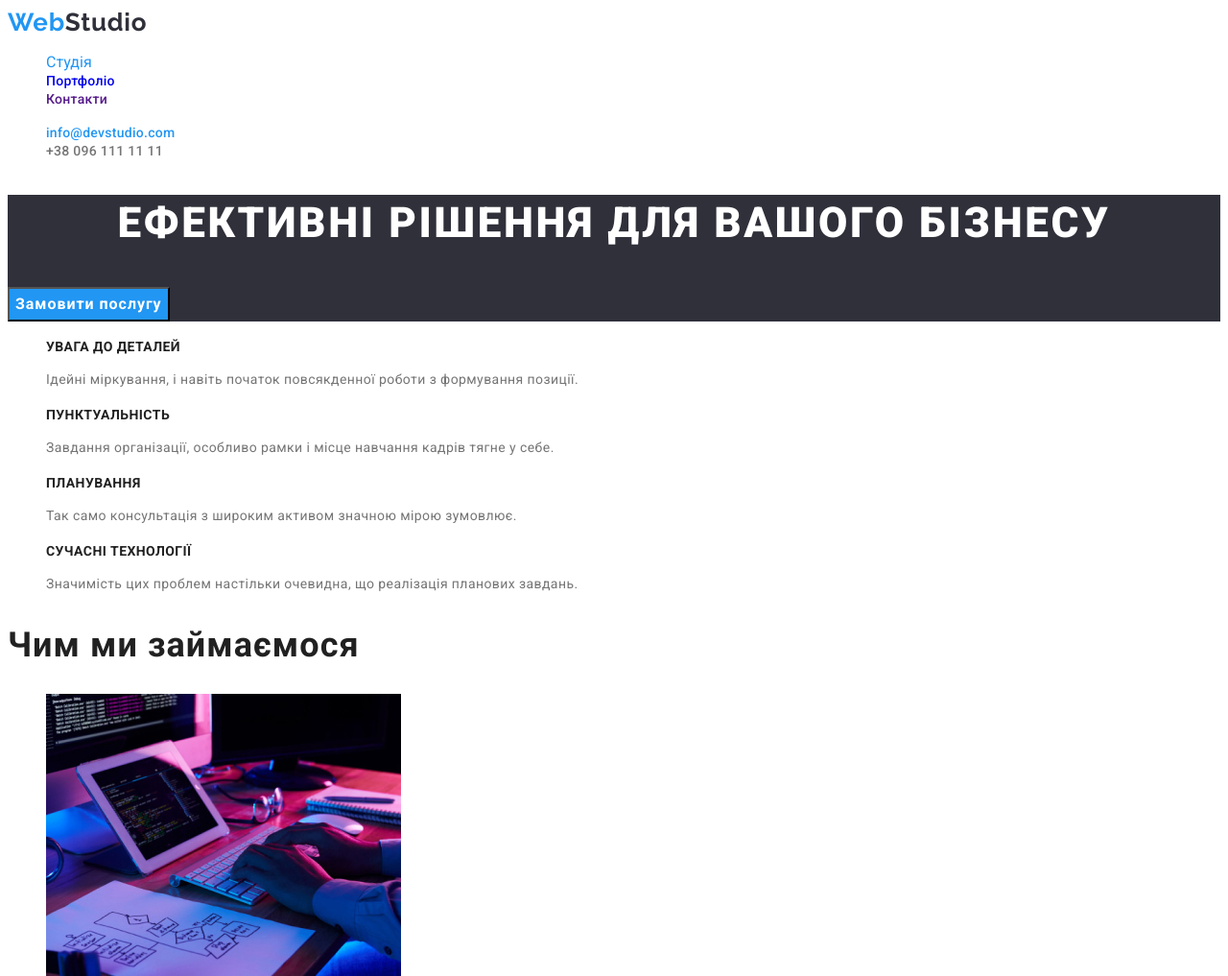
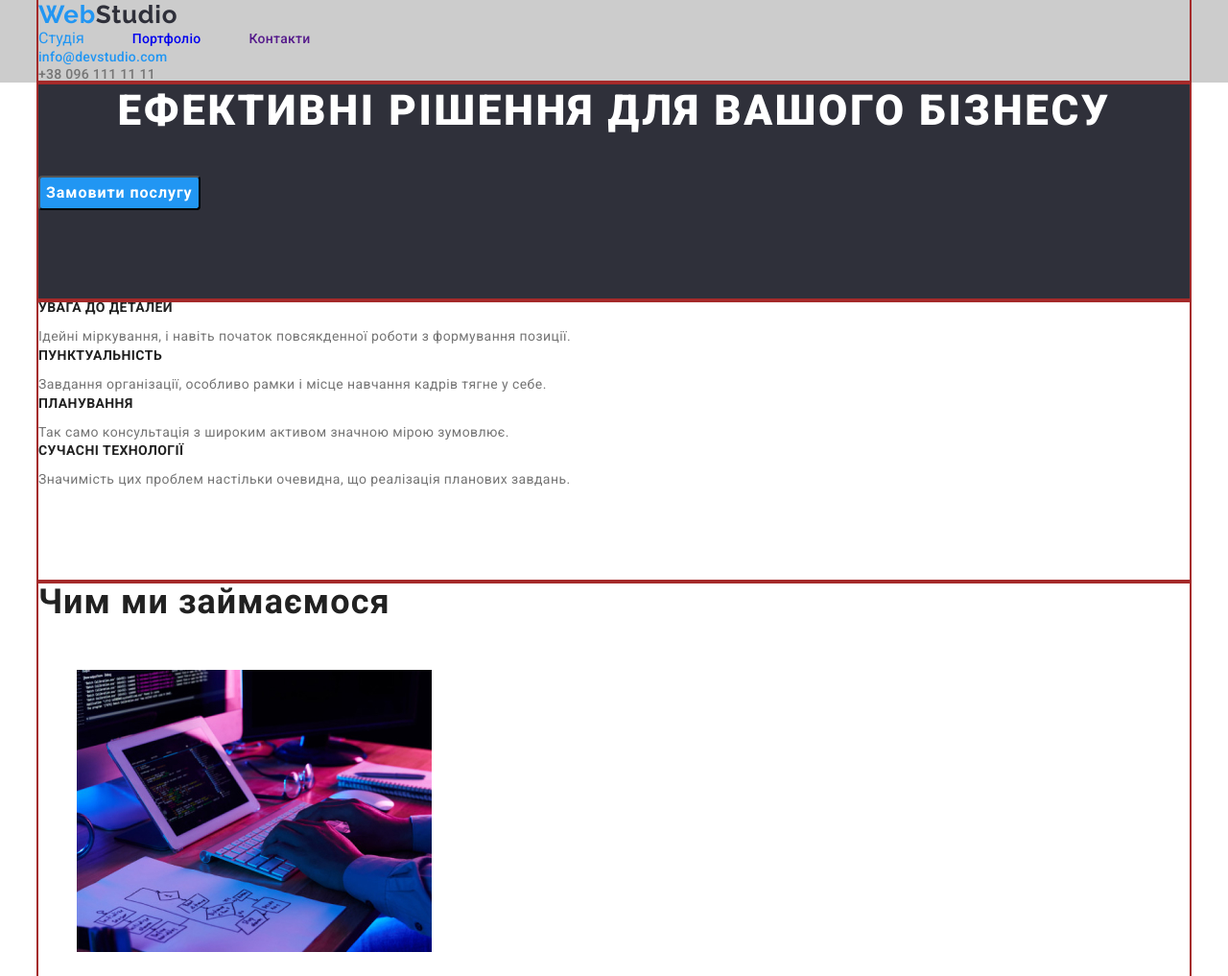
Before and after one commit to MaksymchukElla/github-tutorial-3, a plain HTML site: page index.html in a window 1280 px wide. Shown: the top 1017 px of the page at 96% size. Drawn offline with nearby package versions, Linux system fonts and the light colour scheme.

Commit message:
commit two

```diff
--- a/css/styles.css
+++ b/css/styles.css
@@ -8,25 +8,34 @@
 --title-text-color: #757575;
 --accent-color: #2196F3;
 --primary-white-color: #FFFFFF;
---title-wtite-color: #2F303A;
+--title-background-color: #2F303A;
 }
 
 body {
-  color: var(--primary-white-color);
+
   color: var(--primary-text-color);
   font-family:'Roboto', sans-serif;
 }
 
-.body {
-  color: var(--primary-white-color);
-}
 
 .list {
+  margin: 0;
+  padding: 0;
   list-style: none;
 }
 
+.page-header {
+  background-color: #ccc;
+}
+
+.container {
+  margin-left: auto;
+  margin-right: auto;
+  width: 1200px;
+  outline: 2px solid brown;
+}
 .logo {
-  color: var(--title-wtite-color);
+  color: var(--title-background-color);
   font-family: 'Raleway', sans-serif;
   font-weight: 700;
   font-size: 26px;
@@ -39,6 +48,14 @@ body {
 }
 
 /* site-nav list */
+.site-nav {
+  display: flex;
+}
+
+.site-nav .item:not(:last-child) {
+  margin-right: 50px;
+}
+
 .link {
   font-weight: 500;
   font-size: 14px;
@@ -58,6 +75,7 @@ body {
  }
 
 /* contakt list */
+
 .contakt-link {
   color: var(--accent-color);
   text-decoration: none;
@@ -88,7 +106,11 @@ body {
 /* Герой */
 
 .section-title {
-  background: var(--title-wtite-color);
+  margin-top: 0;
+  margin-bottom: 30;
+
+  background-color: var(--title-background-color);
+  color: var(--primary-white-color);
   font-weight: 900;
   font-size: 44px;
   line-height: 1.36;
@@ -97,7 +119,11 @@ body {
   text-transform: uppercase;
 }
 .button {
-  font-family:'Roboto', sans-serif;
+  display: inline-block;
+  padding: 11px,24px;
+  min-width: 152px;
+  border-radius: 4px;
+
   color: var(--primary-white-color);
   background: var(--accent-color);
   font-weight: 700;
@@ -128,10 +154,13 @@ body {
 }
 
 .section {
-  background-color: var(--title-wtite-color);
+  padding-bottom: 94px;
+  background-color: var(--title-background-color);
 }
 
 .benefits-text {
+  margin-bottom: 10px;
+
   color: var(--primary-text-color);
   font-weight: 700;
   font-size: 14px;
@@ -140,6 +169,9 @@ body {
   text-transform: uppercase;
 }
 .desc {
+  margin-top: 0px;
+  margin-bottom: 0px;
+
   color: var(--title-text-color);
   font-weight: 400;
   font-size: 14px;
@@ -147,17 +179,29 @@ body {
   letter-spacing: 0.03em;
 
 }
+.benefits {
+  padding-bottom: 94px;
+}
 .subtitle-text {
+  margin-top: 0;
+  margin-bottom: 50px;
+
   color: var(--primary-text-color);
   font-weight: 700;
   font-size: 36px;
   line-height: 1.17;
   letter-spacing: 0.03em;
 }
+.subtitle {
+  padding-bottom: 94px;
+}
 .team {
   background: #F5F4FA;
 }
 .team-title {
+  margin-top: 0px;
+  margin-bottom: 50px;
+
   color: var(--primary-text-color);
   font-weight: 700;
   font-size: 36px;
@@ -165,6 +209,9 @@ body {
   letter-spacing: 0.03em;
 }
 .team-name {
+  margin-top: 0px;
+  margin-bottom: 10px;
+
   color: var(--primary-text-color);
   font-weight: 500;
   font-size: 16px;
@@ -173,6 +220,9 @@ body {
   letter-spacing: 0.03em;
 }
 .team-role {
+  margin-top: 0px;
+  margin-bottom: 0px;
+
   color: var(--title-text-color);
   font-weight: 400;
   font-size: 16px;
@@ -180,19 +230,29 @@ body {
   text-align: center;
   letter-spacing: 0.03em;
 }
+.team {
+  padding-bottom: 94px;
+}
 /* Футер */
 
 .info {
+  color: #FFFFFF;
   font-style: normal;
   font-weight: 400;
   font-size: 14px;
   line-height: 1.71;
   letter-spacing: 0.03em;
 }
+.info-text {
+  margin-top: 0px;
+  margin-bottom: 28px;
+}
 .studio {
   color: var(--primary-white-color);
 }
 .info-link {
+  margin-bottom: 12px;
+  display: inline-block;
   color: rgba(255, 255, 255, 0.6);
   font-weight: 400;
   font-size: 14px;
@@ -201,12 +261,11 @@ body {
   text-decoration: none;
 }
 .part {
-  background-color: var(--title-wtite-color);
+  padding-bottom: 60px;
+  background-color: var(--title-background-color);
 }
 
- .info{
-  color: #FFFFFF;
-}
+
 /* Портфоліо */
 
 /* Герой */
@@ -227,6 +286,8 @@ body {
 }
 
 .project-name {
+  margin-top: 0px;
+  margin-bottom: 4px;
   font-weight: 700;
   font-size: 18px;
   line-height: 2.0;
@@ -234,6 +295,8 @@ body {
 }
 
 .project-link {
+  margin-top: 0px;
+  margin-bottom: 0px;
   color: var(--title-text-color);
   font-weight: 400;
   font-size: 16px;
--- a/index.html
+++ b/index.html
@@ -8,34 +8,42 @@
         <link rel="preconnect" href="https://fonts.googleapis.com">
         <link rel="preconnect" href="https://fonts.gstatic.com" crossorigin>
         <link
-          href="https://fonts.googleapis.com/css2?family=Montserrat:wght@400;700&family=Raleway:wght@700&family=Roboto:wght@400;500;700;900&display=swap"
-          rel="stylesheet">
+         href="https://fonts.googleapis.com/css2?family=Montserrat:wght@400;700&family=Raleway:wght@700&family=Roboto:wght@400;500;700;900&display=swap"
+         rel="stylesheet"/>
+        <link
+          rel="stylesheet" href="https://cdnjs.cloudflare.com/ajax/libs/modern-normalize/1.1.0/modern-normalize.min.css"
+        />
         <link rel="stylesheet" href="./css/styles.css"/>
     </head>
-    <body class="body">
-        <header>
+    <body>
+         <header class="page-header">
+            <div class="container">
             <a href="./index.html" class="logo"><span class="accent">Web</span>Studio</a>
             <nav>
                 <ul class="site-nav list">
-                    <li><a href="" class="link-current">Студія</a></li>
-                    <li><a href="./portfolio.html" class="link">Портфоліо</a></li>
-                    <li><a href="" class="link">Контакти</a></li>
+                    <li class="item"><a href="" class="link-current">Студія</a></li>
+                    <li class="item"><a href="./portfolio.html" class="link">Портфоліо</a></li>
+                    <li class="item"><a href="" class="link">Контакти</a></li>
                 </ul>
             </nav>
             <ul class="contakt list">
                 <li><a href="mailto:info@devstudio.com" class="contakt-link">info@devstudio.com</a></li>
                 <li><a href="tel.:+380961111111" class="contakt-type">+38 096 111 11 11</a></li>
             </ul>
-        </header>
+            </div>
+         </header>
          <main>
                <!-- Герой-->
+               <div class="container">
              <section class="section">
                 <h1 class="section-title">Ефективні рішення для вашого бізнесу</h1>
                 <button type="button" class="button">Замовити послугу</button>
              </section>
+               </div>
+               <div class="container">
              <section class="benefits">
               <h1 class="visually-hidden">Наші переваги</h1>
-                <ul>
+                <ul class="list">
                   <li>
                     <h2 class="benefits-text list">УВАГА ДО ДЕТАЛЕЙ</h2>
                     <p class="desc">Ідейні міркування, і навіть початок повсякденної роботи з формування позиції.</p>
@@ -53,6 +61,8 @@
                     <p class="desc">Значимість цих проблем настільки очевидна, що реалізація планових завдань.</p>
                   </li>
                 </ul>
+                </div>
+                <div class="container">
               </section>
               <section class="subtitle">
                 <h2 class="subtitle-text">Чим ми займаємося</h2>
@@ -62,6 +72,8 @@
                     <li class="subtitle list"><img src="./images/img3.jpg" alt="комп'ютер" width="370" /></li>
                 </ul>
               </section>
+              </div>
+              <div class="container">
               <section class="team">
                 <h2 class="team-title">Наша команда</h2>
                 <ul>
@@ -79,18 +91,21 @@
                     <p class="team-role">UI Designer</p></li>
                 </ul>
              </section>
+             </div>
          </main>
          <footer>
+          <div class="container">
            <section class="part">
               <a href="./index.html" class="logo"><span class="accent">Web</span><span class="studio">Studio</span></a>
               <address class="info">
-                м. Київ, пр-т Лесі Українки, 26
+                <h2 class="info-text">м. Київ, пр-т Лесі Українки, 26</h2>
                <ul class="info list">
                   <li><a href="mailto:info@devstudio.com" class="info-link">info@devstudio.com</a></li>
                   <li><a href="tel.:+380961111111" class="info-link">+38 096 111 11 11</a></li>
                </ul>
              </address>
             </section>
+            </div>
            </footer>
     </body>
 </html>
```
Also changed, not shown: portfolio.html (+15 -6 lines).
